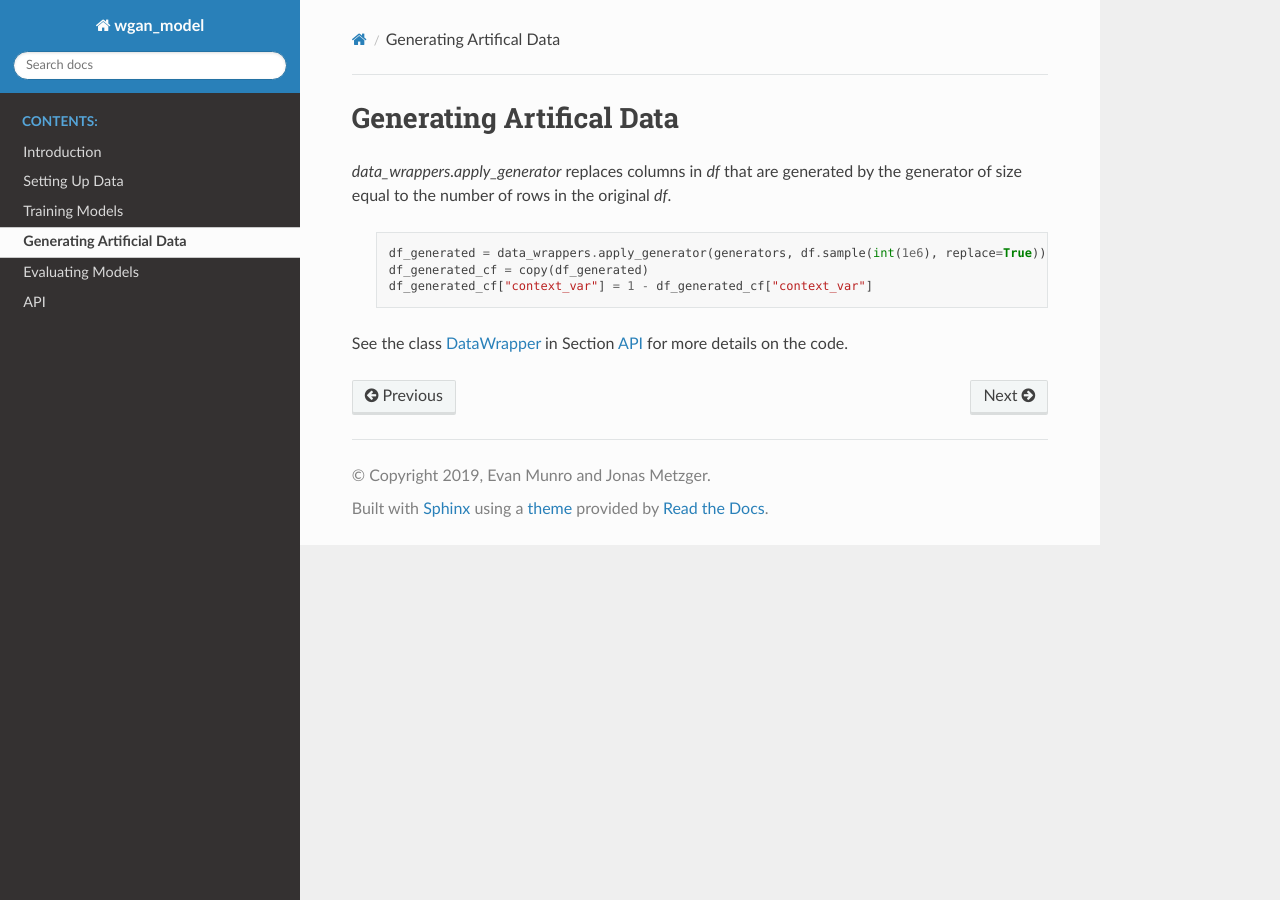
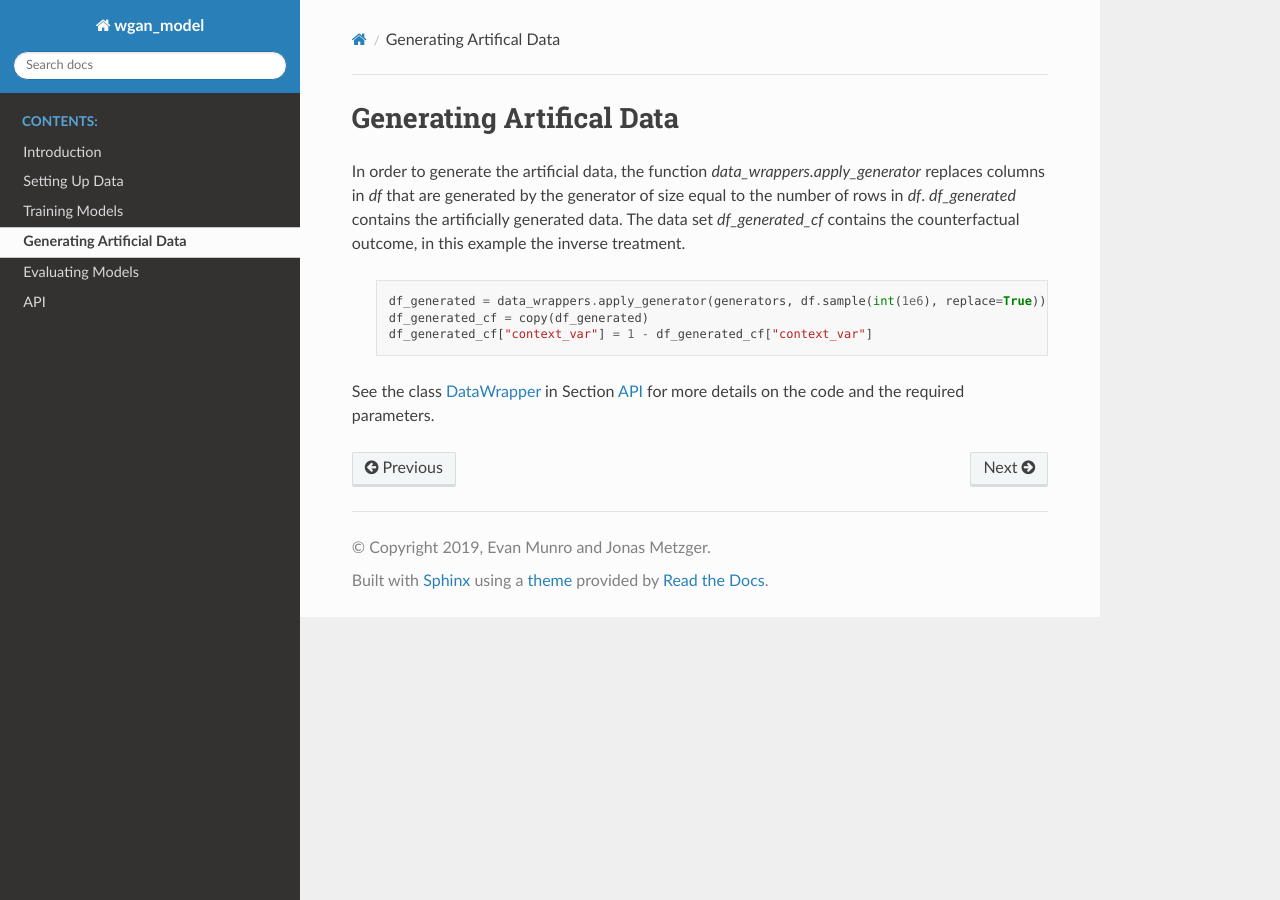
Before and after one commit to gsbDBI/ds-wgan, a Sphinx documentation site: the page built from docs/source/gendata.rst, in a window 1280 px wide. Built offline with Sphinx 7.4.7 and the Read the Docs theme 2.0.0, drawn with Linux system fonts in a browser that asks for light colours.

Commit message:
Add text to last two sections

```diff
--- a/docs/source/evaluate.rst
+++ b/docs/source/evaluate.rst
@@ -3,7 +3,7 @@
 Evaluating Models
 =================
 
-The function `compare_dfs` compares real and generated data from the WGANs. The output are a comparison of means, comparisons of standard deviations, histograms and scatterplots.
+The function `compare_dfs` compares the real data set `df` and the artificially generated data set `df_generated` from the WGANs. The output are a comparison of means, comparisons of standard deviations, histograms and scatterplots to evaluate the performance of the WGAN.
 
   .. code-block:: python
 
@@ -15,4 +15,4 @@ The function `compare_dfs` compares real and generated data from the WGANs. The
 
 
 
-See the function :ref:`compare_dfs` in the section :ref:`section_api` for more details on the code.
+See the function :ref:`compare_dfs` in the section :ref:`section_api` for more details on the code and the required parameters.
--- a/docs/source/gendata.rst
+++ b/docs/source/gendata.rst
@@ -3,7 +3,8 @@
 Generating Artifical Data
 =========================
 
-`data_wrappers.apply_generator` replaces columns in `df` that are generated by the generator of size equal to the number of rows in the original `df`.
+In order to generate the artificial data, the function `data_wrappers.apply_generator` replaces columns in `df` that are generated by the generator of size equal to the number of rows in `df`.
+`df_generated` contains the artificially generated data. The data set `df_generated_cf` contains the counterfactual outcome, in this example the inverse treatment.
 
   .. code-block:: python
 
@@ -11,4 +12,4 @@ Generating Artifical Data
     df_generated_cf = copy(df_generated)
     df_generated_cf["context_var"] = 1 - df_generated_cf["context_var"]
 
-See the class :ref:`data_wrapper` in Section :ref:`section_api` for more details on the code.
+See the class :ref:`data_wrapper` in Section :ref:`section_api` for more details on the code and the required parameters.
```
